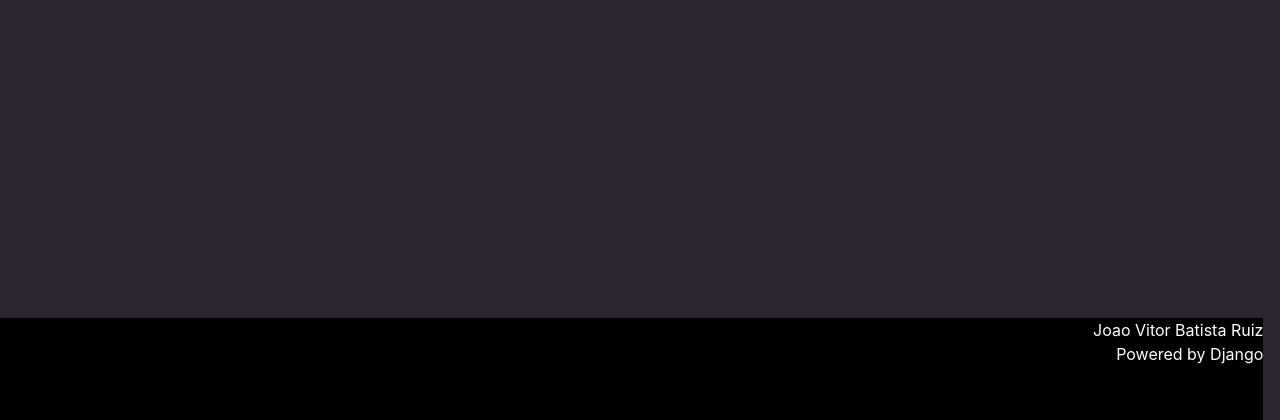
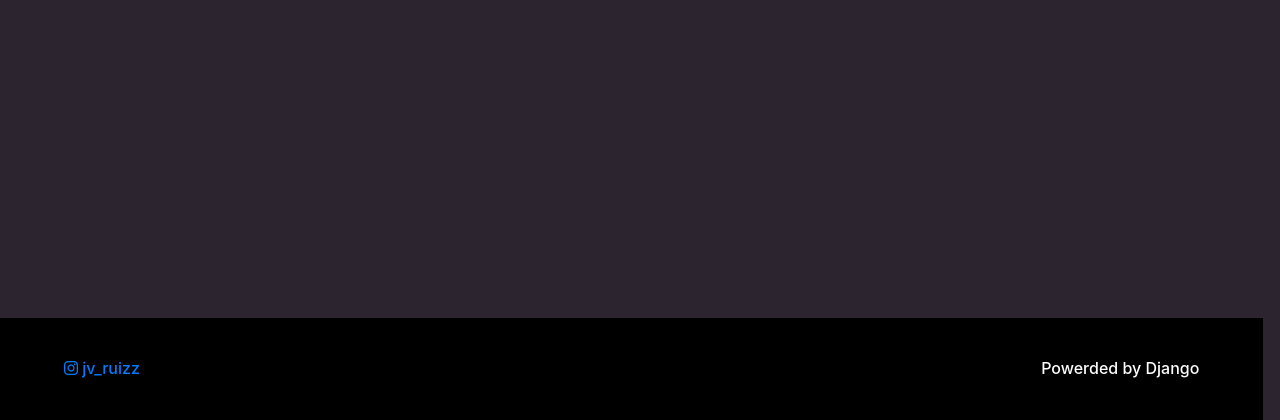
Before and after one commit to minuano95/ruizmultimarcas, a Django app: page / in a window 1280 px wide. Shown: the part 655-1075 px from the top of the page. Run offline with Django 4.2, Linux system fonts and the light colour scheme; some libraries are stand-ins or nearby versions.

Commit message:
instagram and powered

```diff
--- a/home/static/css/style.css
+++ b/home/static/css/style.css
@@ -76,12 +76,13 @@ li a {
     color: white;
     grid-area: content;
     padding: 1vw;
+    padding-top: 1vw;
 }
 
 .container {
     padding: 1vw;
     background-color: #E1E2E3;
-    width: 1px;
+    width: 15%;
 }
 
 /* ------------------------------------------------------------------------------------------------------------------ */
@@ -94,7 +95,20 @@ footer {
     color: white;
     background-color: black;
     grid-area: footer;
-    text-align: right;
+    font-weight: 500;
+    /* padding-left: 7.5vw; */
+    padding-top: 3vw;
+    overflow:hidden;
+}
+.insta {
+    /* text-align: start; */
+    padding-left: 5vw;
+    float: left;
+}
+
+.django {
+    text-align:end;
+    padding-right: 5vw;
 }
 
 /* ------------------------------------------------------------------------------------------------------------------ */
--- a/home/templates/index.html
+++ b/home/templates/index.html
@@ -102,8 +102,15 @@
 
 
     <footer>
-        <span style="text-align: left;">Joao Vitor Batista Ruiz</span>
-        <p style="text-align: right;">Powered by Django</span>
+        <div class="insta">
+            <a href="https://www.instagram.com/jv_ruizz/" target="blank_">
+                <i class="fa-brands fa-instagram""></i>
+                <span>jv_ruizz</span>
+            </a>
+        </div>
+        <div class="django">
+            <span>Powerded by Django</span>
+        </div>
     </footer>
 
   </body>
```
